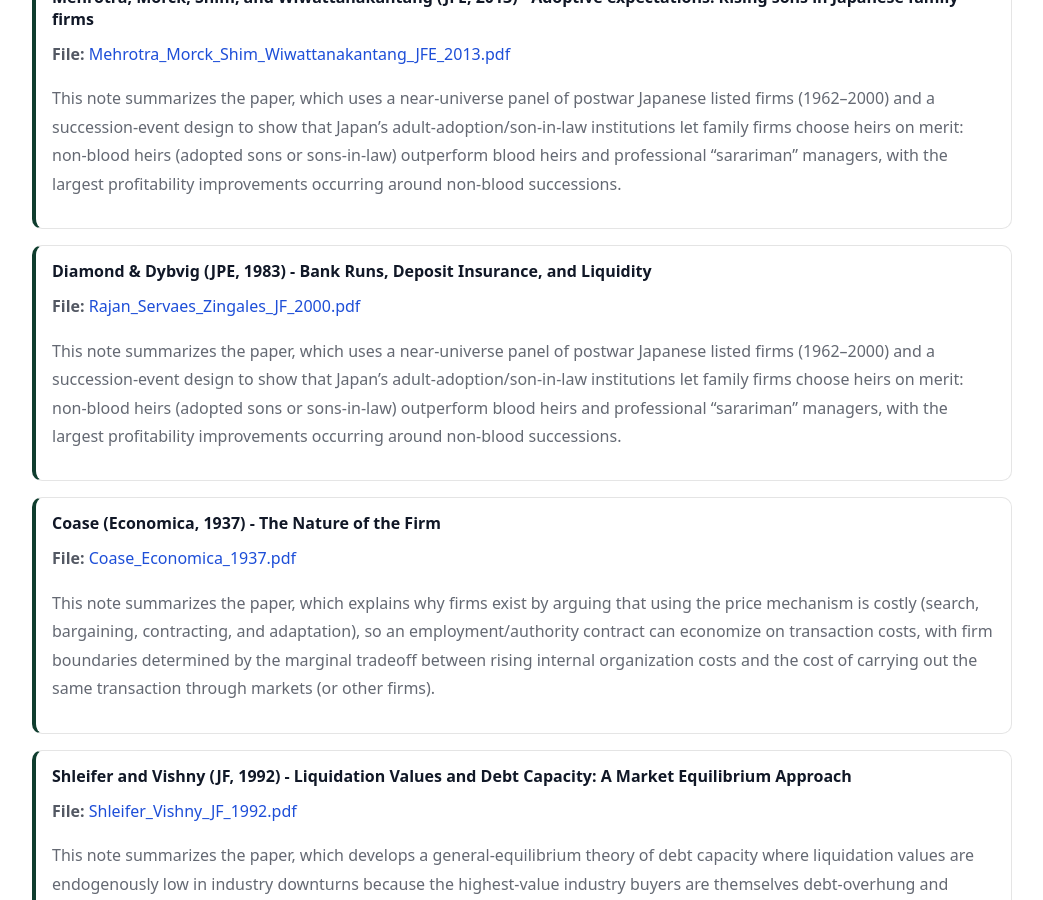
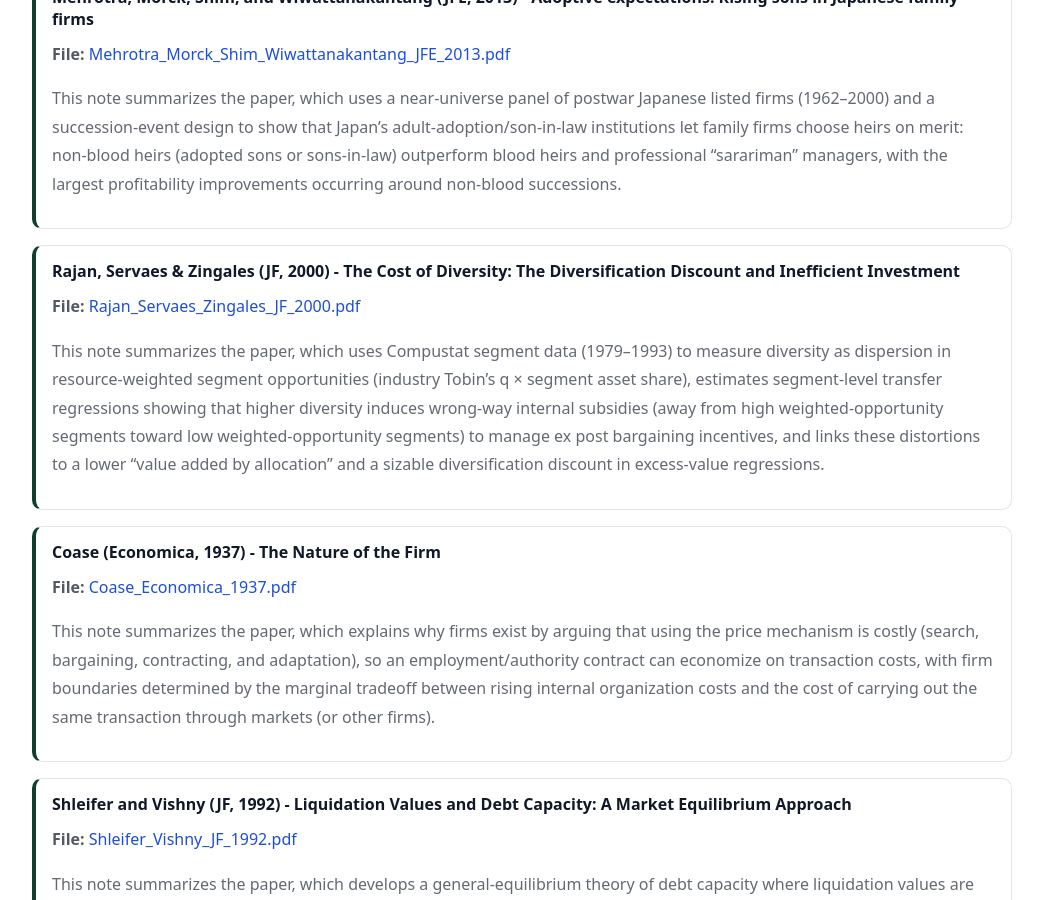
Before and after one commit to yaxinzn/study-archive, a Jekyll site: the page built from reading/index.md, in a window 1280 px wide and 900 px high, scrolled down 429 px. Shown: the whole window, without its empty margins (118-1161 px from the left). Built offline with Jekyll 4.4.1, drawn with Linux system fonts in a browser that asks for light colours.

Commit message:
Reading: add/update Rajan_Servaes_Zingales_JF_2000.pdf

```diff
--- a/_data/reading.yml
+++ b/_data/reading.yml
@@ -2,9 +2,9 @@
   file: "Mehrotra_Morck_Shim_Wiwattanakantang_JFE_2013.pdf"
   desc: "This note summarizes the paper, which uses a near-universe panel of postwar Japanese listed firms (1962–2000) and a succession-event design to show that Japan’s adult-adoption/son-in-law institutions let family firms choose heirs on merit: non-blood heirs (adopted sons or sons-in-law) outperform blood heirs and professional “sarariman” managers, with the largest profitability improvements occurring around non-blood successions."
 
-- title: "Diamond & Dybvig (JPE, 1983) - Bank Runs, Deposit Insurance, and Liquidity"
+- title: "Rajan, Servaes & Zingales (JF, 2000) - The Cost of Diversity: The Diversification Discount and Inefficient Investment"
   file: "Rajan_Servaes_Zingales_JF_2000.pdf"
-  desc: "This note summarizes the paper, which uses a near-universe panel of postwar Japanese listed firms (1962–2000) and a succession-event design to show that Japan’s adult-adoption/son-in-law institutions let family firms choose heirs on merit: non-blood heirs (adopted sons or sons-in-law) outperform blood heirs and professional “sarariman” managers, with the largest profitability improvements occurring around non-blood successions."
+  desc: "This note summarizes the paper, which uses Compustat segment data (1979–1993) to measure diversity as dispersion in resource-weighted segment opportunities (industry Tobin’s q × segment asset share), estimates segment-level transfer regressions showing that higher diversity induces wrong-way internal subsidies (away from high weighted-opportunity segments toward low weighted-opportunity segments) to manage ex post bargaining incentives, and links these distortions to a lower “value added by allocation” and a sizable diversification discount in excess-value regressions."
 
 - title: "Coase (Economica, 1937) - The Nature of the Firm"
   file: "Coase_Economica_1937.pdf"
```
Also changed, not shown: 1 other file.
